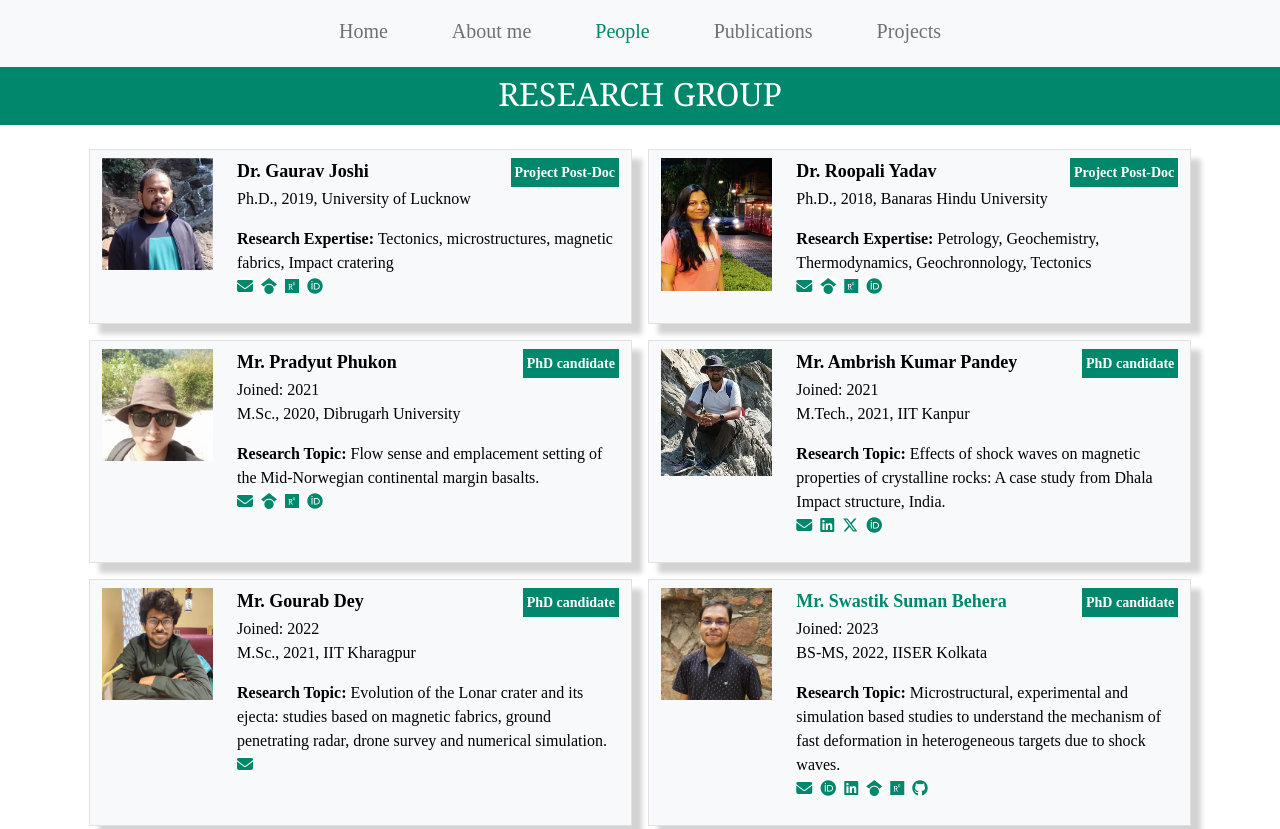
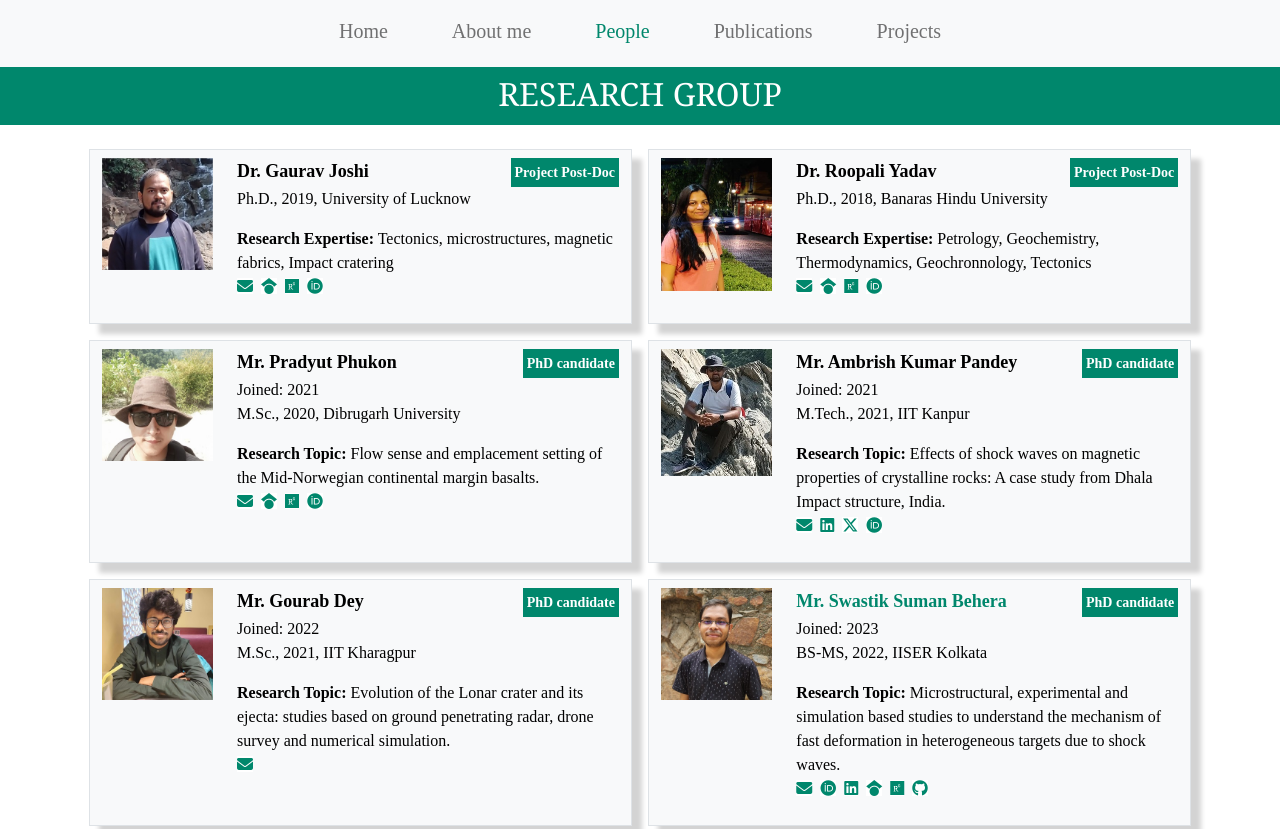
Before and after one commit to amarag-iitk/amarag-iitk.github.io, a plain HTML site: page pages/team.html in a window 1280 px wide. Shown: the top 829 px of the page. Drawn offline with nearby package versions, Linux system fonts and the light colour scheme; a script that the page names is missing.

Commit message:
Update team.html

```diff
--- a/pages/team.html
+++ b/pages/team.html
@@ -192,7 +192,7 @@
                     M.Sc., 2021, IIT Kharagpur<br>
                 </p>
                 <p class="normal-text">
-                    <b>Research Topic:</b> Evolution of the Lonar crater and its ejecta: studies based on magnetic fabrics, ground penetrating radar, drone survey and numerical simulation.<br>
+                    <b>Research Topic:</b> Evolution of the Lonar crater and its ejecta: studies based on ground penetrating radar, drone survey and numerical simulation.<br>
                     <a href="mailto:gourabdey22 [at] iitk.ac.in" target="_blank"><i class="fa-solid fa-envelope primary-atn"></i></a>&nbsp
                 </p>
             </div>
```
